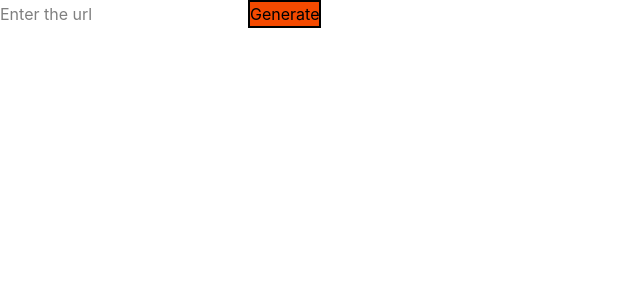
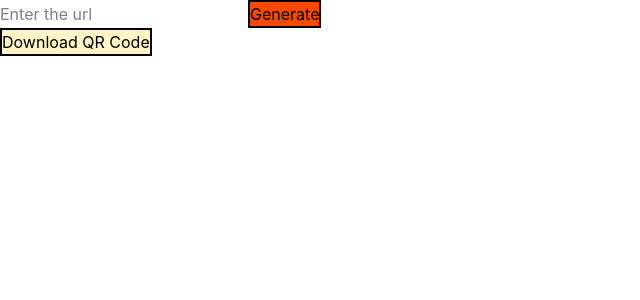
Before and after one commit to shivanshu7919/QR-Code-Generator, a React (Vite) app: page / in a window 1280 px wide. Shown: the top 300 px of the page, without its empty margins (0-640 px from the left). Built offline with nearby package versions, Linux system fonts and the light colour scheme.

Commit message:
QRPreview and DownloadBtn are done

```diff
--- a/src/Components/DownloadBtn/DownloadBtn.jsx
+++ b/src/Components/DownloadBtn/DownloadBtn.jsx
@@ -0,0 +1,35 @@
+import React, { useContext } from 'react'
+import QRContext from '../../context/QRContext'
+
+function DownloadBtn() {
+  const {qrCode}=useContext(QRContext);
+
+  const generateQR= async()=>{
+    const response=await fetch(qrCode);
+    const blob=await response.blob()
+
+    const url=URL.createObjectURL(blob);
+
+    const link=document.createElement("a");
+
+    link.href=url;
+    link.download='qr-code.png';
+
+    link.click();
+
+    URL.revokeObjectURL(url);
+  }
+
+  return (
+    <div>
+      <button
+        className='border-2 bg-amber-100'
+        onClick={generateQR}
+      >
+        Download QR Code
+      </button>
+    </div>
+  )
+}
+
+export default DownloadBtn
--- a/src/Components/QRRreview/QRPreview.jsx
+++ b/src/Components/QRRreview/QRPreview.jsx
@@ -0,0 +1,19 @@
+import React, { useContext } from 'react'
+import QRContext from '../../context/QRContext'
+
+function QRPreview() {
+  const {qrCode}=useContext(QRContext);
+
+  return (
+    <div>
+      <div className='output-box'>
+        {
+          qrCode &&
+          <img src={qrCode} alt="Generated QR Code" />
+        }
+      </div>
+    </div>
+  )
+}
+
+export default QRPreview
--- a/src/context/QRContextProvider.jsx
+++ b/src/context/QRContextProvider.jsx
@@ -1,4 +1,4 @@
-import React, { useContext, useState } from "react";
+import React, { useContext, useState , useEffect} from "react";
 import QRContext from "./QRContext";
 
 const QRContextProvider = ({ children }) => {
@@ -22,6 +22,16 @@ const QRContextProvider = ({ children }) => {
     setQrCode
   };
 
+  useEffect(()=>{
+      if(word){
+        console.log(size);
+        setQrCode(
+          `https://api.qrserver.com/v1/create-qr-code/?data=${encodeURIComponent(word)}&size=${size}x${size}&bgcolor=${bgColor}`
+        );
+      }
+    },[word,size,bgColor]);
+
+
   return(
     <QRContext.Provider value={value}>
       {children}
--- a/src/main.jsx
+++ b/src/main.jsx
@@ -2,8 +2,13 @@ import { StrictMode } from 'react'
 import { createRoot } from 'react-dom/client'
 import './index.css'
 import App from './App.jsx'
+import { useEffect } from 'react'
 import QRInput from './Components/QRInput/QRInput.jsx'
 import QRContextProvider from './context/QRContextProvider.jsx'
+import QRPreview from './Components/QRRreview/QRPreview.jsx'
+import DownloadBtn from './Components/DownloadBtn/DownloadBtn.jsx'
+
+
 
 createRoot(document.getElementById('root')).render(
   // <StrictMode>
@@ -11,7 +16,11 @@ createRoot(document.getElementById('root')).render(
   //   <QRInput/>
   // </StrictMode>,
 
+
+
   <QRContextProvider>
     <QRInput/>
+    <QRPreview/>
+    <DownloadBtn/>
   </QRContextProvider>
 )
```
